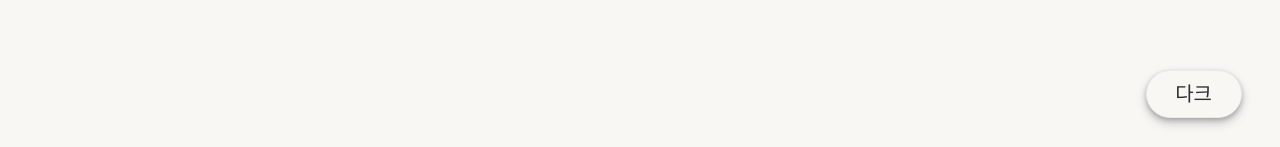
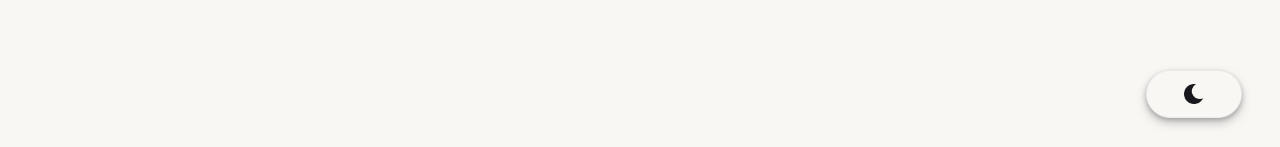
Before and after one commit to jangmoonwon/darkmode-ts, a React (Create React App) app: page / in a window 1280 px wide. Shown: the part 650-797 px from the top of the page. Built offline with nearby package versions, Linux system fonts and the light colour scheme.

Commit message:
코드 수정, 토글 이미지 삽입

```diff
--- a/src/components/Toggle.tsx
+++ b/src/components/Toggle.tsx
@@ -6,22 +6,19 @@ interface ToggleBtn {
   toggleTheme: () => void;
 }
 
-interface ToggleWrapper {
-  themeMode: string;
-}
-
-
 const Toggle = ({ themeMode, toggleTheme }: ToggleBtn) => {
   return (
-    <Wrapper onClick={toggleTheme} themeMode={themeMode}>
-      {themeMode === "dark" ? "라이트" : "다크"}
+    <Wrapper onClick={toggleTheme}>
+      <ToggleImg
+        src={themeMode === "light" ? "/img/moon.png" : "/img/sun.png"}
+      />
     </Wrapper>
   );
 };
 
-const Wrapper = styled.button<ToggleWrapper>`
+const Wrapper = styled.button`
   background: ${({ theme }) => theme.mode.mainBackground};
-  color: ${({theme}) => theme.mode.text};
+  color: ${({ theme }) => theme.mode.text};
   position: fixed;
   z-index: 999999;
   bottom: 4%;
@@ -43,9 +40,9 @@ const Wrapper = styled.button<ToggleWrapper>`
   }
 `;
 
-const Img = styled.img`
-  width: 30px;
-  height: 30px;
+const ToggleImg = styled.img`
+  width: 20px;
+  height: 20px;
 `;
 
 export default Toggle;
```
Also changed, not shown: public/img/moon.png (added), public/img/sun.png (added).
